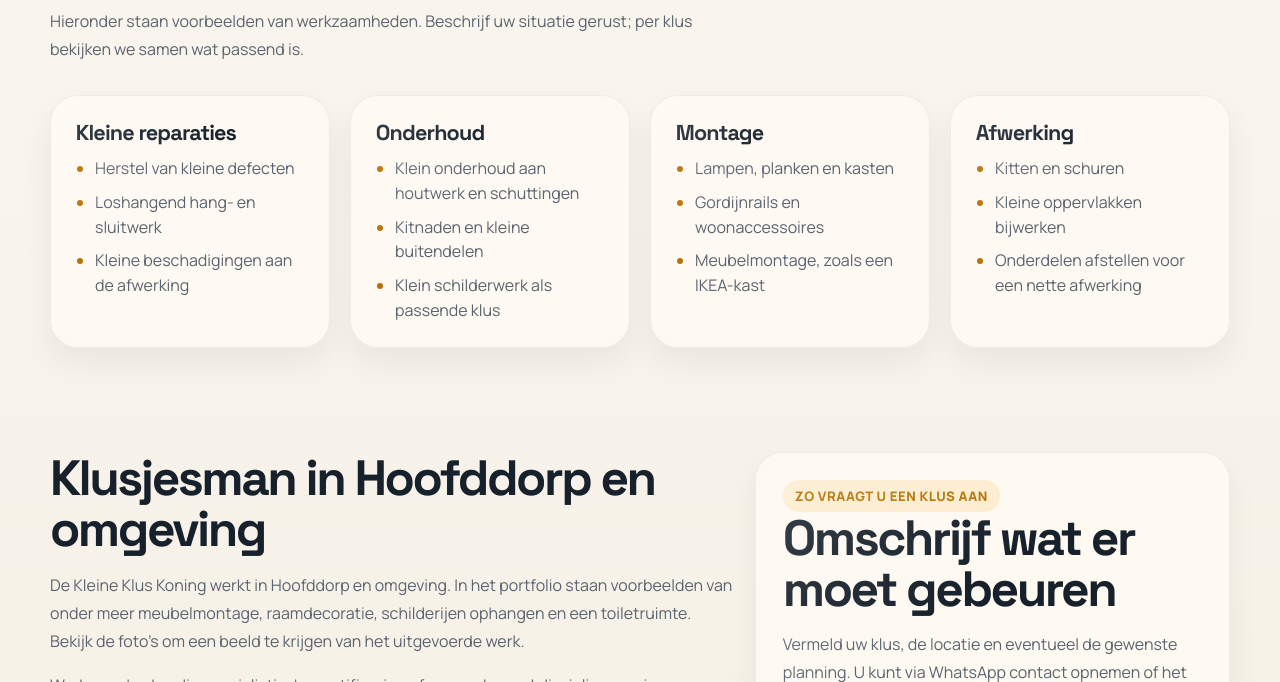
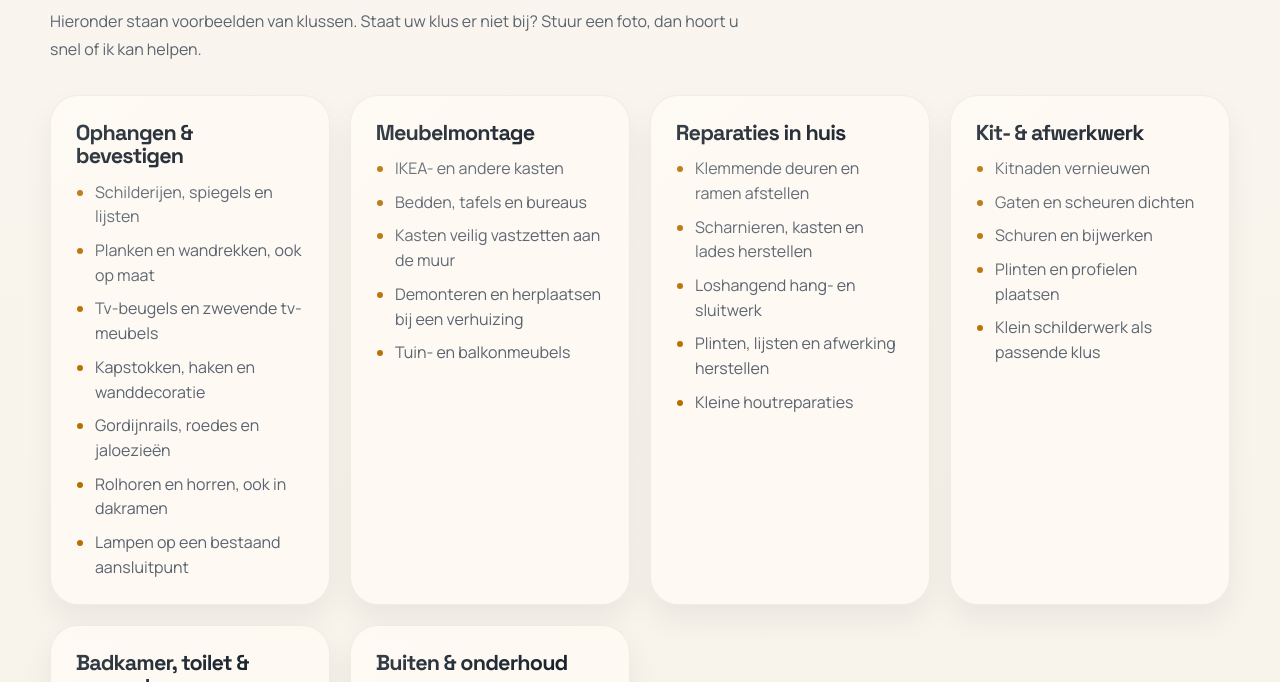
Before and after one commit to GitPushAndChill/KleineKlusKoning, a website built with Vite: page diensten/index.html in a window 1280 px wide. Shown: the part 638-1320 px from the top of the page. Built offline with nearby package versions, Linux system fonts and the light colour scheme.

Commit message:
update aan diensten op diensten pagina en main pagina

```diff
--- a/diensten/index.html
+++ b/diensten/index.html
@@ -78,39 +78,68 @@
             <div class="container">
                 <div class="section-heading">
                     <h2>Waar kan ik bij helpen?</h2>
-                    <p>Hieronder staan voorbeelden van werkzaamheden. Beschrijf uw situatie gerust; per klus bekijken we samen wat passend is.</p>
+                    <p>Hieronder staan voorbeelden van klussen. Staat uw klus er niet bij? Stuur een foto, dan hoort u snel of ik kan helpen.</p>
                 </div>
                 <div class="service-grid">
                     <article class="service-card">
-                        <h3>Kleine reparaties</h3>
+                        <h3>Ophangen &amp; bevestigen</h3>
                         <ul class="service-detail-list">
-                            <li>Herstel van kleine defecten</li>
-                            <li>Loshangend hang- en sluitwerk</li>
-                            <li>Kleine beschadigingen aan de afwerking</li>
+                            <li>Schilderijen, spiegels en lijsten</li>
+                            <li>Planken en wandrekken, ook op maat</li>
+                            <li>Tv-beugels en zwevende tv-meubels</li>
+                            <li>Kapstokken, haken en wanddecoratie</li>
+                            <li>Gordijnrails, roedes en jaloezieën</li>
+                            <li>Rolhoren en horren, ook in dakramen</li>
+                            <li>Lampen op een bestaand aansluitpunt</li>
                         </ul>
                     </article>
                     <article class="service-card">
-                        <h3>Onderhoud</h3>
+                        <h3>Meubelmontage</h3>
                         <ul class="service-detail-list">
-                            <li>Klein onderhoud aan houtwerk en schuttingen</li>
-                            <li>Kitnaden en kleine buitendelen</li>
+                            <li>IKEA- en andere kasten</li>
+                            <li>Bedden, tafels en bureaus</li>
+                            <li>Kasten veilig vastzetten aan de muur</li>
+                            <li>Demonteren en herplaatsen bij een verhuizing</li>
+                            <li>Tuin- en balkonmeubels</li>
+                        </ul>
+                    </article>
+                    <article class="service-card">
+                        <h3>Reparaties in huis</h3>
+                        <ul class="service-detail-list">
+                            <li>Klemmende deuren en ramen afstellen</li>
+                            <li>Scharnieren, kasten en lades herstellen</li>
+                            <li>Loshangend hang- en sluitwerk</li>
+                            <li>Plinten, lijsten en afwerking herstellen</li>
+                            <li>Kleine houtreparaties</li>
+                        </ul>
+                    </article>
+                    <article class="service-card">
+                        <h3>Kit- &amp; afwerkwerk</h3>
+                        <ul class="service-detail-list">
+                            <li>Kitnaden vernieuwen</li>
+                            <li>Gaten en scheuren dichten</li>
+                            <li>Schuren en bijwerken</li>
+                            <li>Plinten en profielen plaatsen</li>
                             <li>Klein schilderwerk als passende klus</li>
                         </ul>
                     </article>
                     <article class="service-card">
-                        <h3>Montage</h3>
+                        <h3>Badkamer, toilet &amp; apparaten</h3>
                         <ul class="service-detail-list">
-                            <li>Lampen, planken en kasten</li>
-                            <li>Gordijnrails en woonaccessoires</li>
-                            <li>Meubelmontage, zoals een IKEA-kast</li>
+                            <li>Toiletruimtes opknappen en afwerken</li>
+                            <li>Kleine tegelklussen</li>
+                            <li>Wasmachine aansluiten op een bestaande aansluiting</li>
+                            <li>Spiegels en accessoires monteren</li>
+                            <li>Douchewanden en -gordijnen</li>
                         </ul>
                     </article>
                     <article class="service-card">
-                        <h3>Afwerking</h3>
+                        <h3>Buiten &amp; onderhoud</h3>
                         <ul class="service-detail-list">
-                            <li>Kitten en schuren</li>
-                            <li>Kleine oppervlakken bijwerken</li>
-                            <li>Onderdelen afstellen voor een nette afwerking</li>
+                            <li>Schutting en tuinhek herstellen of bijwerken</li>
+                            <li>Klein onderhoud aan houtwerk</li>
+                            <li>Kleine buitenklussen bij balkon, schuur en voordeur</li>
+                            <li>Brievenbus en huisnummer plaatsen</li>
                         </ul>
                     </article>
                 </div>
```
Also changed, not shown: index.html (+44 -13 lines).
